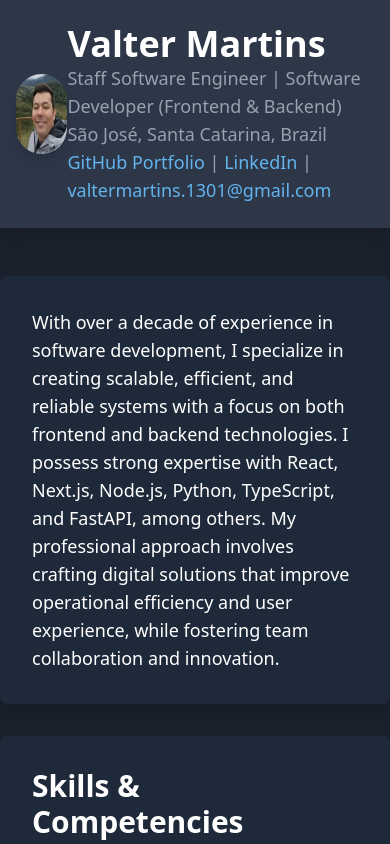
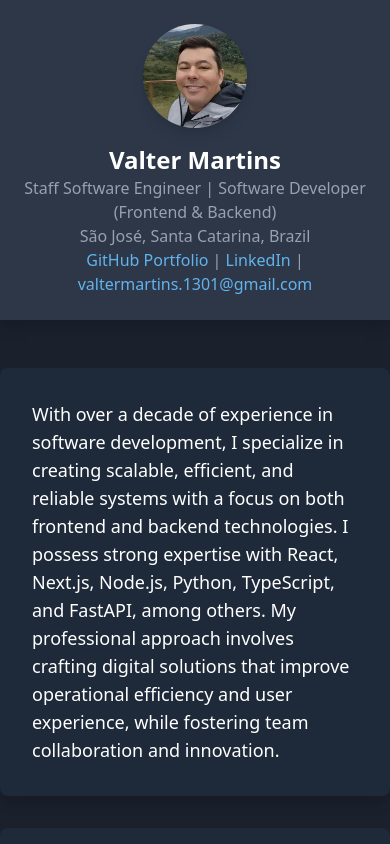
Before and after one commit to valtermartins1301/dev, a website: page index.html in a window 390 px wide. Shown: the top 844 px of the page. Drawn offline with Linux system fonts and the light colour scheme.

Commit message:
fix mobile

```diff
--- a/index.html
+++ b/index.html
@@ -26,16 +26,16 @@
 <body class="bg-gray-900 text-white">
     <header class="bg-gray-800 shadow-lg">
         <div class="max-w-7xl mx-auto py-6 px-4 sm:px-6 lg:px-8 flex justify-between items-center">
-            <div class="flex items-center">
+            <div class="flex flex-col items-center justify-center md:flex-row">
                 <picture>
                     <source srcset="img/1750212198077.webp" type="image/webp">
-                    <img src="img/1750212198077.jpeg" alt="Valter Martins" class="w-20 h-20 rounded-full mr-4 shadow-lg">
+                    <img src="img/1750212198077.jpeg" alt="Valter Martins" class="w-26 h-26 md:w-24 md:h-24 rounded-full mx-auto shadow-lg mb-4 md:mb-0 md:mr-4">
                 </picture>
-                <div>
-                    <h1 class="text-4xl font-extrabold">Valter Martins</h1>
-                    <p class="text-lg text-gray-400">Staff Software Engineer | Software Developer (Frontend & Backend)</p>
-                    <p class="text-lg text-gray-400">São José, Santa Catarina, Brazil</p>
-                    <p class="text-lg text-gray-400">
+                <div class="flex flex-col items-center text-center md:text-left justify-center md:block md:items-start">
+                    <h1 class="text-2xl font-extrabold md:text-4xl">Valter Martins</h1>
+                    <p class="text-base text-gray-400 md:text-lg">Staff Software Engineer | Software Developer (Frontend & Backend)</p>
+                    <p class="text-base text-gray-400 md:text-lg">São José, Santa Catarina, Brazil</p>
+                    <p class="text-base text-gray-400 md:text-lg">
                         <a href="https://github.com/valtermartins1301" class="text-blue-300 hover:text-blue-500 transition duration-300" target="_blank">GitHub Portfolio</a> |
                         <a href="https://www.linkedin.com/in/valter-martins-50290859" class="text-blue-300 hover:text-blue-500 transition duration-300" target="_blank">LinkedIn</a> |
                         <a href="mailto:valtermartins.1301@gmail.com" class="text-blue-300 hover:text-blue-500 transition duration-300" target="_blank">valtermartins.1301@gmail.com</a>
```
Also changed, not shown: css/styles.min.css.
